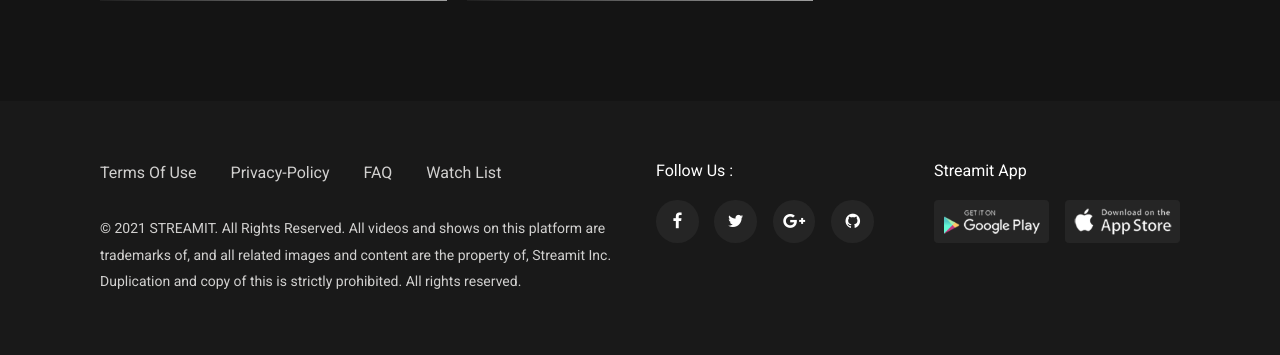
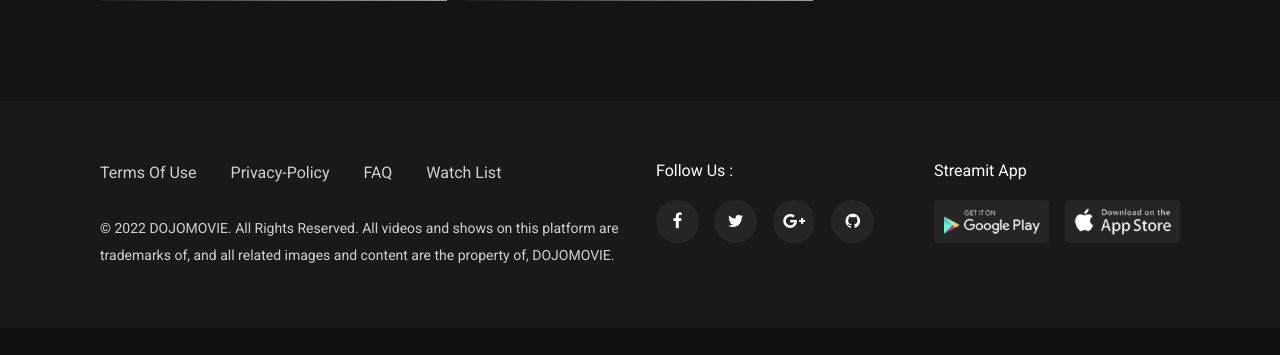
Before and after one commit to bemrdo/Project-DotNet-Dojo, an ASP.NET Core app: page / in a window 1280 px wide. Shown: the part 5675-6030 px from the top of the page. After the commit the page ends 5938 px from the top, so only its background shows below. Run offline with ASP.NET Core 8, Linux system fonts and the light colour scheme; some libraries are stand-ins or nearby versions; grey boxes are pictures that could not be loaded.

Commit message:
Change some text footer

```diff
--- a/Project-DotNet-Dojo/Pages/Shared/_Layout.cshtml
+++ b/Project-DotNet-Dojo/Pages/Shared/_Layout.cshtml
@@ -49,7 +49,7 @@
                         </div>
                      </a>
                      <a class="navbar-brand" asp-page="/Index"> <img class="img-fluid logo" src="~/images/logo.png"
-                           loading="lazy" alt="streamit" /> </a>
+                           loading="lazy" alt="dojomovie" /> </a>
                      <div class="mobile-more-menu">
                         <a href="javascript:void(0);" class="more-toggle" id="dropdownMenuButton"
                            data-toggle="more-toggle" aria-haspopup="true" aria-expanded="false">
@@ -88,7 +88,7 @@
                                              <a href="#" class="iq-sub-card">
                                                 <div class="media align-items-center">
                                                    <img src="~/images/notify/thumb-1.jpg" class="img-fluid mr-3"
-                                                      loading="lazy" alt="streamit" />
+                                                      loading="lazy" alt="dojomovie" />
                                                    <div class="media-body">
                                                       <h6 class="mb-0 ">Boop Bitty</h6>
                                                       <small class="font-size-12"> just now</small>
@@ -98,7 +98,7 @@
                                              <a href="#" class="iq-sub-card">
                                                 <div class="media align-items-center">
                                                    <img src="~/images/notify/thumb-2.jpg" class="img-fluid mr-3"
-                                                      loading="lazy" alt="streamit" />
+                                                      loading="lazy" alt="dojomovie" />
                                                    <div class="media-body">
                                                       <h6 class="mb-0 ">The Last Breath</h6>
                                                       <small class="font-size-12">15 minutes ago</small>
@@ -108,7 +108,7 @@
                                              <a href="#" class="iq-sub-card">
                                                 <div class="media align-items-center">
                                                    <img src="~/images/notify/thumb-3.jpg" class="img-fluid mr-3"
-                                                      loading="lazy" alt="streamit" />
+                                                      loading="lazy" alt="dojomovie" />
                                                    <div class="media-body">
                                                       <h6 class="mb-0 ">The Hero Camp</h6>
                                                       <small class="font-size-12">1 hour ago</small>
@@ -270,7 +270,7 @@
                                        <a href="#" class="iq-sub-card">
                                           <div class="media align-items-center">
                                              <img src="~/images/notify/thumb-1.jpg" class="img-fluid mr-3" loading="lazy"
-                                                alt="streamit" />
+                                                alt="dojomovie" />
                                              <div class="media-body">
                                                 <h6 class="mb-0 ">Boot Bitty</h6>
                                                 <small class="font-size-12"> just now</small>
@@ -280,7 +280,7 @@
                                        <a href="#" class="iq-sub-card">
                                           <div class="media align-items-center">
                                              <img src="~/images/notify/thumb-2.jpg" class="img-fluid mr-3" loading="lazy"
-                                                alt="streamit" />
+                                                alt="dojomovie" />
                                              <div class="media-body">
                                                 <h6 class="mb-0 ">The Last Breath</h6>
                                                 <small class="font-size-12">15 minutes ago</small>
@@ -290,7 +290,7 @@
                                        <a href="#" class="iq-sub-card">
                                           <div class="media align-items-center">
                                              <img src="~/images/notify/thumb-3.jpg" class="img-fluid mr-3" loading="lazy"
-                                                alt="streamit" />
+                                                alt="dojomovie" />
                                              <div class="media-body">
                                                 <h6 class="mb-0 ">The Hero Camp</h6>
                                                 <small class="font-size-12">1 hour ago</small>
@@ -416,9 +416,8 @@
                      </div>
                      <div class="widget text-left">
                         <div class="textwidget">
-                           <p><small>© 2021 STREAMIT. All Rights Reserved. All videos and shows on this platform are
-                              trademarks of, and all related images and content are the property of, Streamit Inc.
-                              Duplication and copy of this is strictly prohibited. All rights reserved.</small>
+                           <p><small>© 2022 DOJOMOVIE. All Rights Reserved. All videos and shows on this platform are
+                              trademarks of, and all related images and content are the property of, DOJOMOVIE.</small>
                            </p>
                         </div>
                      </div>
```
Also changed, not shown: 8 other files.
